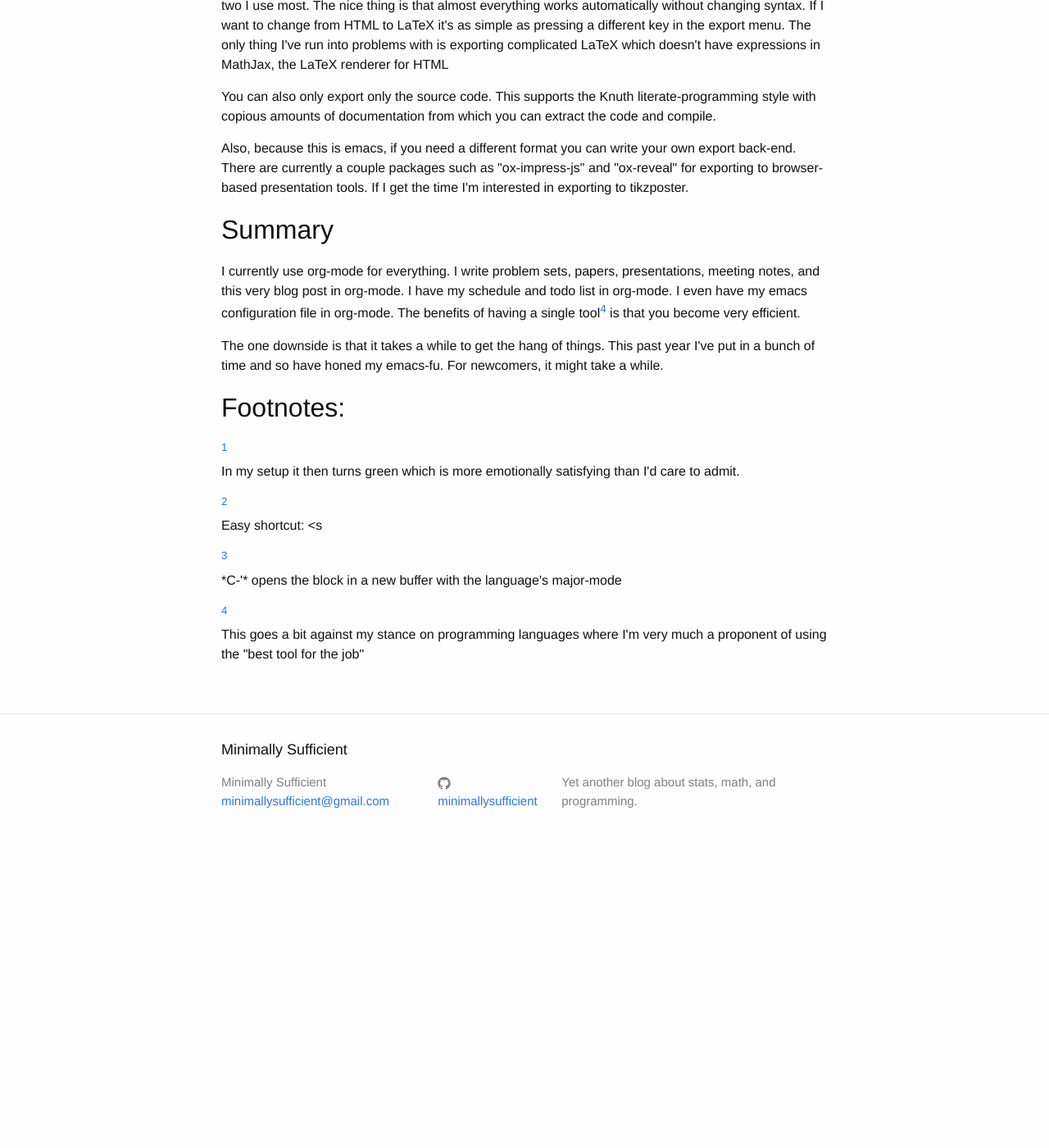
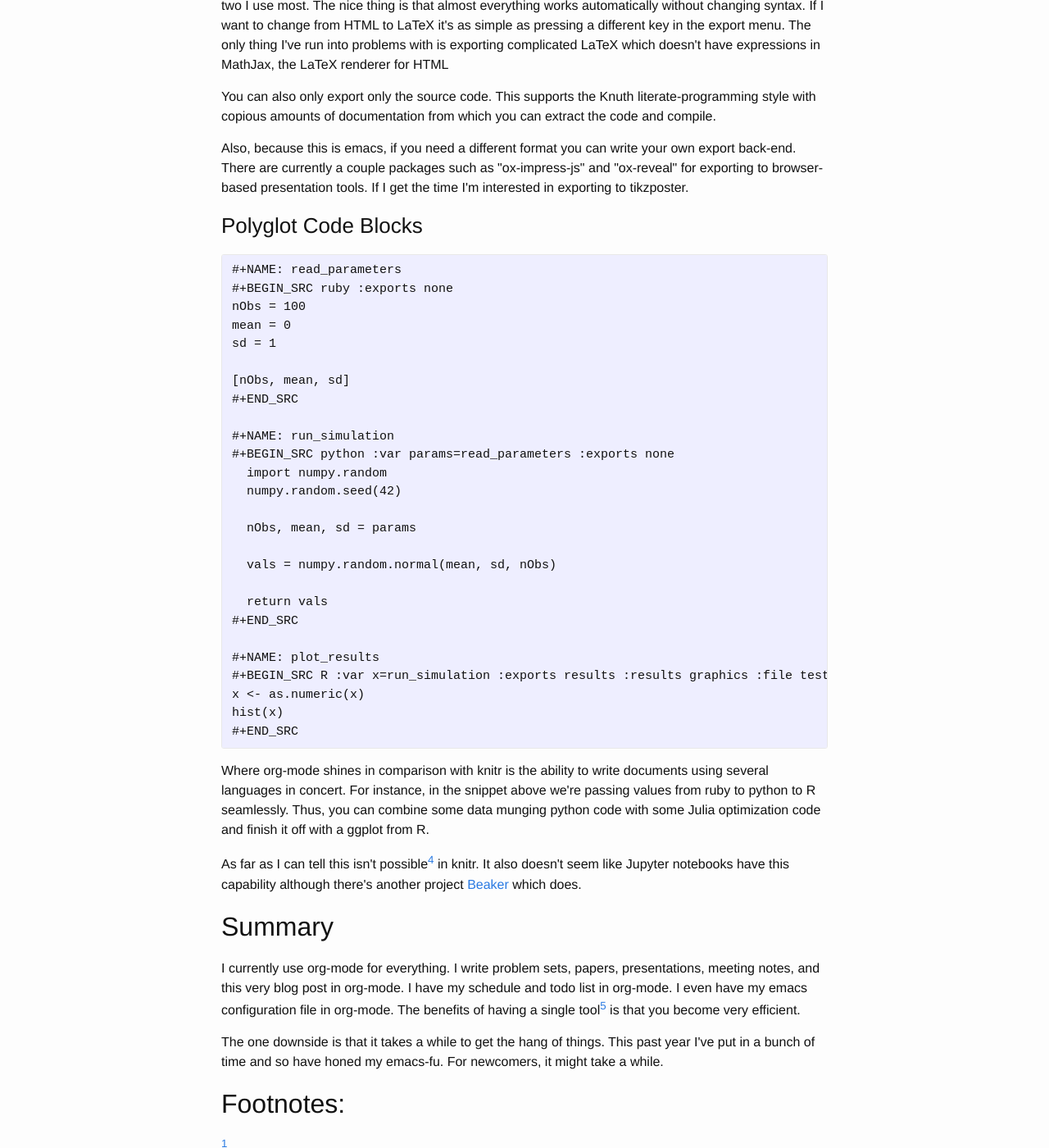
Before and after one commit to minimallysufficient/minimallysufficient.github.io, a Jekyll site: the page built from _posts/2015-10-24-org-mode-as-an-alternative-to-knitr.html, in a window 1280 px wide and 1400 px high, scrolled down 2640 px. Shown: the whole window at 82% size. Built offline with Jekyll 4.4.1, drawn with Linux system fonts in a browser that asks for light colours; before the commit the page ends 3688 px from its top, so only the background shows below that; some of the changed text lies outside the part shown.

Commit message:
Adds section on polyglot code

```diff
--- a/_posts/2015-10-24-org-mode-as-an-alternative-to-knitr.html
+++ b/_posts/2015-10-24-org-mode-as-an-alternative-to-knitr.html
@@ -210,8 +210,58 @@ in exporting to tikzposter.
 </p>
 </div>
 </div>
+
+<div id="outline-container-sec-1-8" class="outline-3">
+<h3 id="sec-1-8">Polyglot Code Blocks</h3>
+<div class="outline-text-3" id="text-1-8">
+<div class="org-src-container">
+
+<pre class="src src-org">#+NAME: read_parameters
+#+BEGIN_SRC ruby :exports none
+nObs = 100
+mean = 0
+sd = 1
+
+[nObs, mean, sd]
+#+END_SRC
+
+#+NAME: run_simulation
+#+BEGIN_SRC python :var params=read_parameters :exports none
+  import numpy.random
+  numpy.random.seed(42)
+
+  nObs, mean, sd = params
+
+  vals = numpy.random.normal(mean, sd, nObs)
+
+  return vals
+#+END_SRC
+
+#+NAME: plot_results
+#+BEGIN_SRC R :var x=run_simulation :exports results :results graphics :file test.png
+x &lt;- as.numeric(x)
+hist(x)
+#+END_SRC
+</pre>
 </div>
 
+<p>
+Where org-mode shines in comparison with knitr is the ability to
+write documents using several languages in concert. For instance,
+in the snippet above we're passing values from ruby to python to R
+seamlessly. Thus, you can combine some data munging python code
+with some Julia optimization code and finish it off with a ggplot
+from R.
+</p>
+
+<p>
+As far as I can tell this isn't possible<sup><a id="fnr.4" name="fnr.4" class="footref" href="#fn.4">4</a></sup> in knitr. It
+also doesn't seem like Jupyter notebooks have this capability
+although there's another project <a href="https://github.com/twosigma/beaker-notebook">Beaker</a> which does.
+</p>
+</div>
+</div>
+</div>
 <div id="outline-container-sec-2" class="outline-2">
 <h2 id="sec-2">Summary</h2>
 <div class="outline-text-2" id="text-2">
@@ -220,7 +270,7 @@ I currently use org-mode for everything. I write problem sets,
 papers, presentations, meeting notes, and this very blog post in
 org-mode. I have my schedule and todo list in org-mode. I even have
 my emacs configuration file in org-mode. The benefits of having a
-single tool<sup><a id="fnr.4" name="fnr.4" class="footref" href="#fn.4">4</a></sup> is that you become very efficient.
+single tool<sup><a id="fnr.5" name="fnr.5" class="footref" href="#fn.5">5</a></sup> is that you become very efficient.
 </p>
 
 <p>
@@ -249,6 +299,10 @@ major-mode
 </p></div>
 
 <div class="footdef"><sup><a id="fn.4" name="fn.4" class="footnum" href="#fnr.4">4</a></sup> <p class="footpara">
+Without writing out temporary results to file
+</p></div>
+
+<div class="footdef"><sup><a id="fn.5" name="fn.5" class="footnum" href="#fnr.5">5</a></sup> <p class="footpara">
 This goes a bit against my stance on programming languages
 where I'm very much a proponent of using the "best tool for the job"
 </p></div>
```
